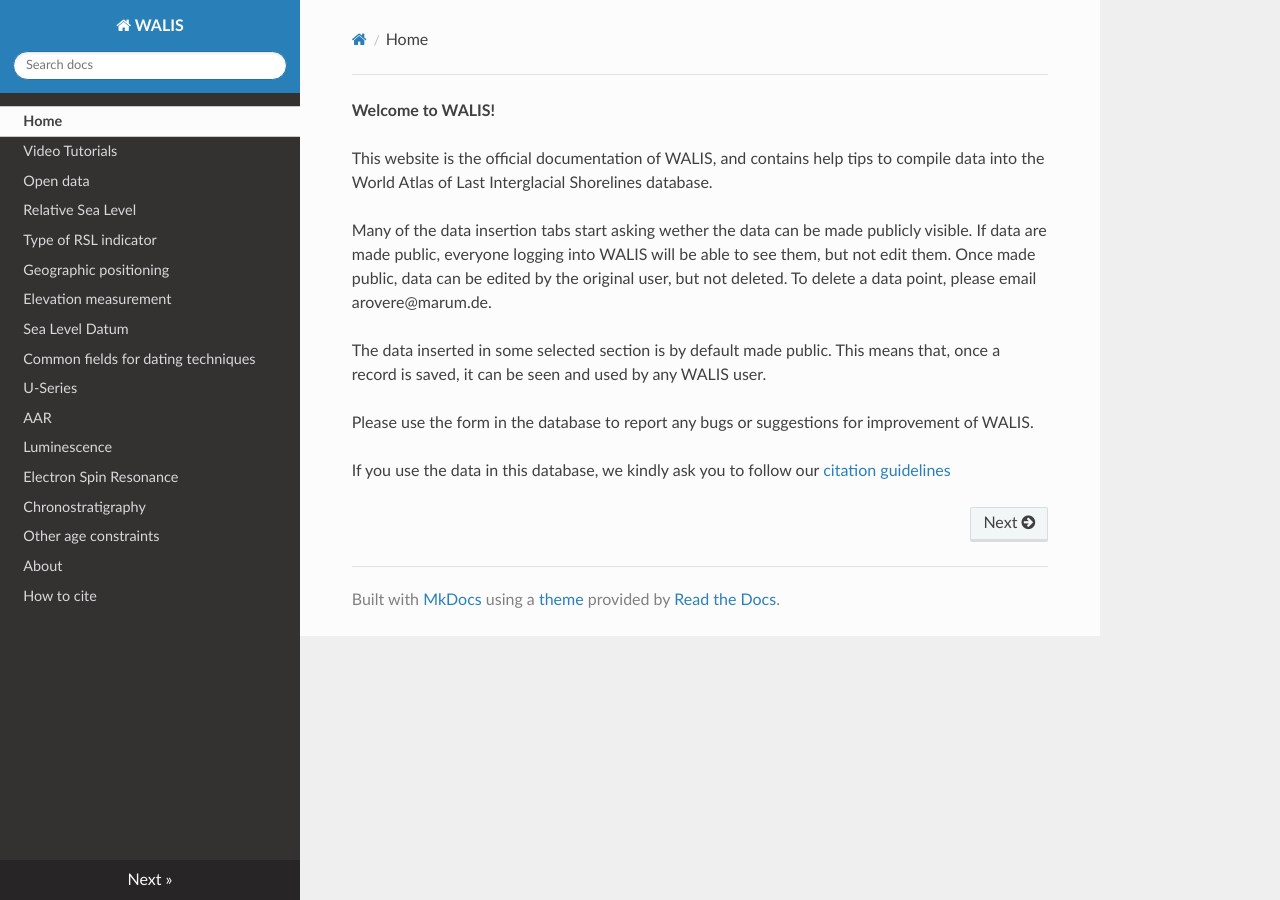
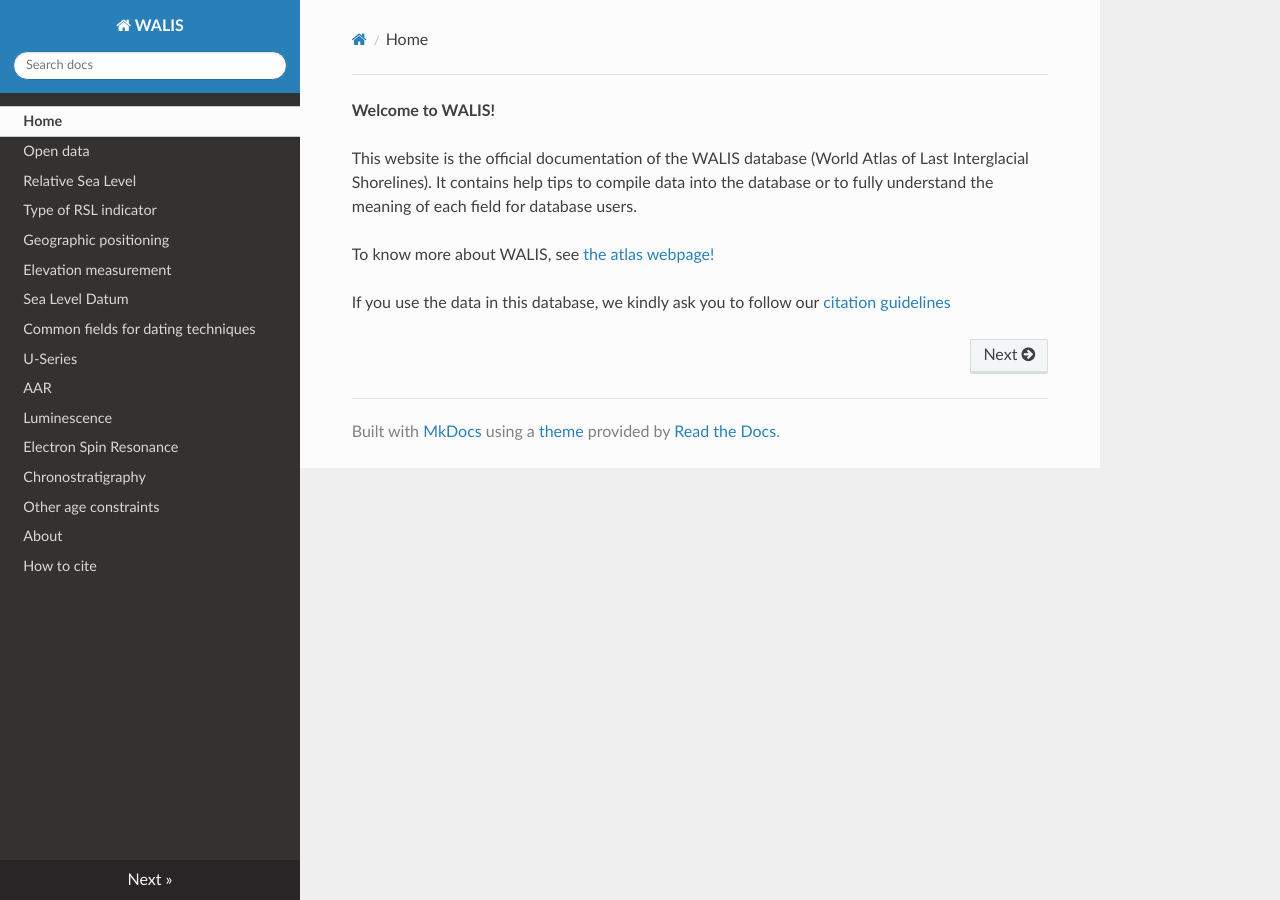
Before and after one commit to Alerovere/WALIS_Help, an MkDocs documentation site: the page built from docs/index.md, in a window 1280 px wide. Built offline with MkDocs 1.6.1, drawn with Linux system fonts in a browser that asks for light colours; nearby versions of some CDN libraries.

Commit message:
slight changes

```diff
--- a/docs/index.md
+++ b/docs/index.md
@@ -1,11 +1,7 @@
 **Welcome to WALIS!**
 
-This website is the official documentation of WALIS, and contains help tips to compile data into the World Atlas of Last Interglacial Shorelines database.
+This website is the official documentation of the WALIS database (World Atlas of Last Interglacial Shorelines). It contains help tips to compile data into the database or to fully understand the meaning of each field for database users.
 
-Many of the data insertion tabs start asking wether the data can be made publicly visible. If data are made public, everyone logging into WALIS will be able to see them, but not edit them. Once made public, data can be edited by the original user, but not deleted. To delete a data point, please email arovere@marum.de.
-
-The data inserted in some selected section is by default made public. This means that, once a record is saved, it can be seen and used by any WALIS user.
-
-Please use the form in the database to report any bugs or suggestions for improvement of  WALIS.
+To know more about WALIS, see [the atlas webpage!](https://warmcoasts.eu/world-atlas.html)
 
 If you use the data in this database, we kindly ask you to follow our [citation guidelines](citation.md)
--- a/mkdocs.yml
+++ b/mkdocs.yml
@@ -1,7 +1,6 @@
 site_name: WALIS
 nav:
     - Home: index.md
-    - Video Tutorials: Video_Tutorials.md
     - Open data: open.md
     - Relative Sea Level: Relative Sea Level.md
     - Type of RSL indicator: Type of RSL indicator.md
```
Also changed, not shown: docs/Video_Tutorials.md (deleted, +0 -3 lines).
